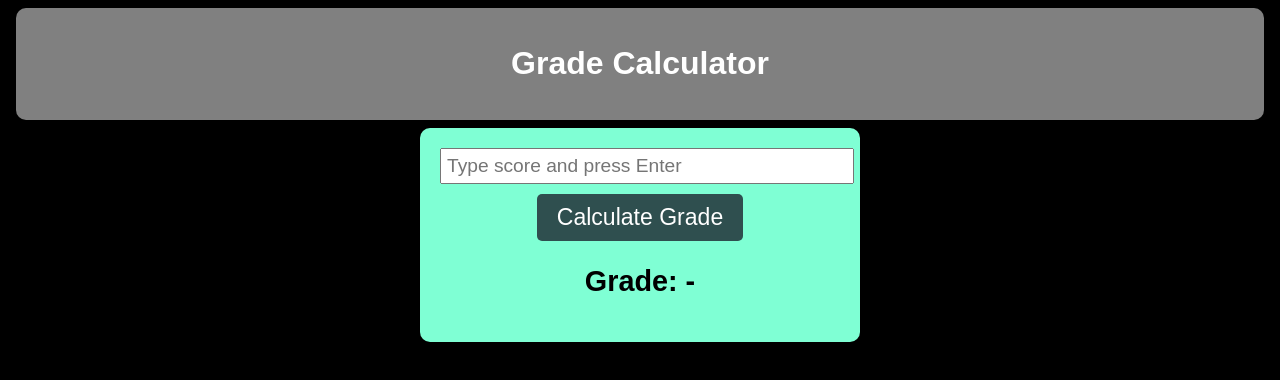
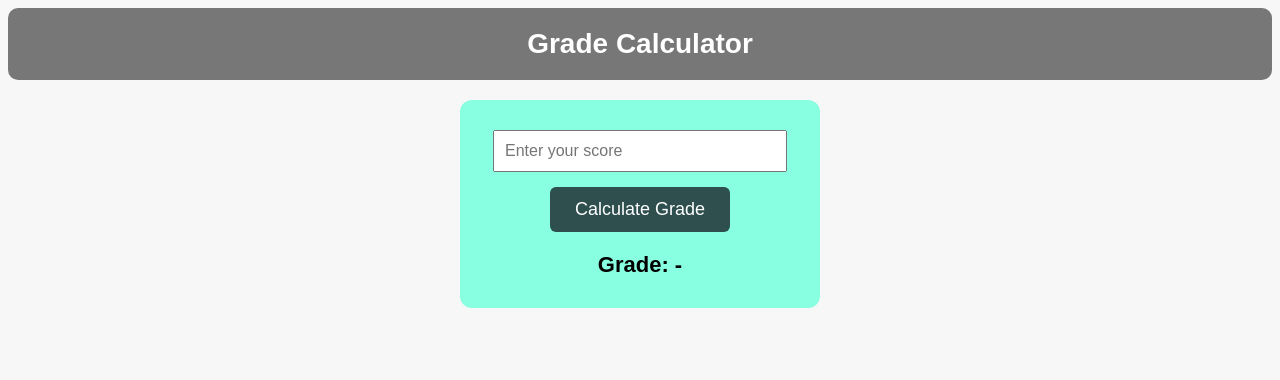
Before and after one commit to SnehaPalle263/SnehaPalle263.github.io, a plain HTML site: page Project/task-1/index.html in a window 1280 px wide. Drawn offline with Linux system fonts and the light colour scheme.

Commit message:
Update index.html

```diff
--- a/Project/task-1/index.html
+++ b/Project/task-1/index.html
@@ -2,95 +2,87 @@
 <html lang="en">
 <head>
   <meta charset="UTF-8">
-    <meta name="viewport" content="width=device-width, initial-scale=1.0">
   <title>Grade Calculator</title>
   <style>
     body {
-            background-color: black;
-            color: white;
       font-family: Arial, sans-serif;
+      background-color: #f7f7f7;
       text-align: center;
     }
-        .heading {
-            background-color: gray;
-            text-align: center;
-            margin: 0.5em;
+
+    .header {
+      background-color: #777;
+      color: white;
+      padding: 20px;
+      font-size: 28px;
+      font-weight: bold;
       border-radius: 10px;
-            padding: 1em 2em;
+      margin-bottom: 20px;
     }
-        .content-body {
-            margin: 0.5em;
-            background-color: aquamarine;
-            font-size: 1.2em;
-            border-radius: 10px;
-            padding: 20px;
-            color: black;
-            max-width: 400px;
-            margin: auto;
+
+    .container {
+      background-color: #88ffe0;
+      padding: 30px;
+      margin: 0 auto;
+      width: 300px;
+      border-radius: 12px;
     }
-        .mybutton {
-            text-align: center;
-            margin: 1em 0;
+
+    input[type="number"] {
+      padding: 10px;
+      font-size: 16px;
+      width: 90%;
+      margin-bottom: 15px;
     }
+
     button {
-            font-size: 1.2em;
-            display: block;
-            margin: 0 auto;
-            padding: 10px 20px;
+      padding: 12px 25px;
+      background-color: #2f4f4f;
+      color: white;
+      font-size: 18px;
       border: none;
-            background-color: darkslategrey;
-            color: white;
-            border-radius: 5px;
+      border-radius: 6px;
       cursor: pointer;
     }
-        button:hover {
-            background-color: darkgray;
-        }
-        input {
-            font-size: 1em;
-            padding: 5px;
-            width: 100%;
-            margin-bottom: 10px;
+
+    .result {
+      font-size: 22px;
+      font-weight: bold;
+      margin-top: 20px;
     }
   </style>
 </head>
 <body>
 
-    <div class="heading">
-        <h1>Grade Calculator</h1>
-    </div>
+  <div class="header">Grade Calculator</div>
 
-    <div class="content-body">
-        <label for="Enter your score:"></label>
-        <input type="number" id="score" onkeypress="checkEnter(event)" placeholder="Type score and press Enter">
+  <div class="container">
+    <input type="number" id="score" placeholder="Enter your score" />
+    <br>
     <button onclick="calculateGrade()">Calculate Grade</button>
-        <h2>Grade: <span id="grade">-</span></h2>
+    <div class="result" id="grade">Grade: -</div>
   </div>
 
   <script>
-        function checkEnter(event) {
-            if (event.key === 'Enter') {
-                calculateGrade();
-            }
+    function calculateGrade() {
+      const score = parseFloat(document.getElementById("score").value);
+      let grade = "-";
+
+      if (isNaN(score)) {
+        grade = "Invalid input";
+      } else if (score >= 90) {
+        grade = "A";
+      } else if (score >= 80) {
+        grade = "B";
+      } else if (score >= 70) {
+        grade = "C";
+      } else if (score >= 60) {
+        grade = "D";
+      } else {
+        grade = "F";
       }
 
-        function calculateGrade() {
-            var score = document.getElementById('score').value;
-            var grade = "";
-
-            if (score >= 80) {
-                grade = "A";
-            } else if (score >= 60) {
-                grade = "B";
-            } else if (score >= 40) {
-                grade = "C";
-            } else if (score >= 0) {
-                grade = "F";
-            } else {
-                grade = "Invalid Score";
-            }
-
-            document.getElementById('grade').innerText = grade;
+      document.getElementById("grade").innerText = "Grade: " + grade;
     }
   </script>
 
```
Lines whose indentation alone changed are shown as unchanged.
